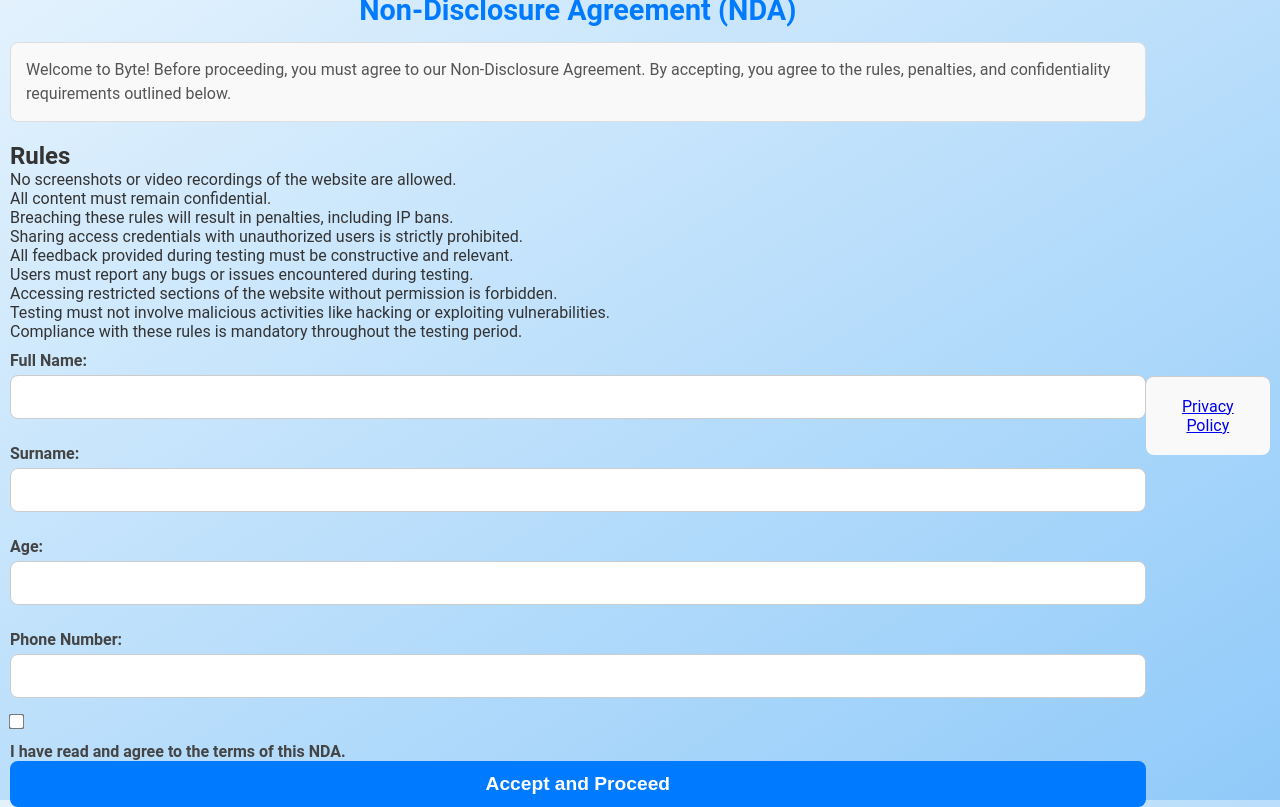
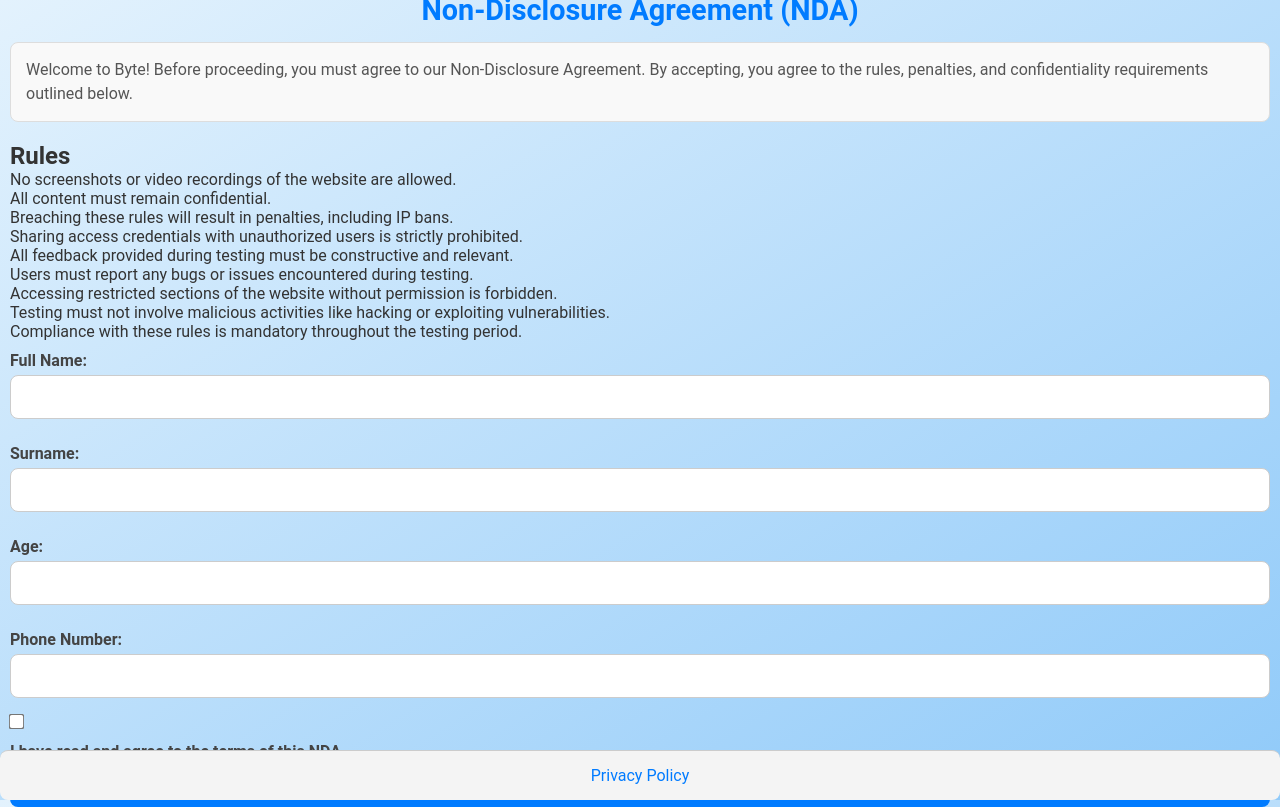
Before and after one commit to SwiftTech-Solutions/Byte-sNDA, a plain HTML site: page index.html in a window 1280 px wide. Drawn offline with Linux system fonts and the light colour scheme.

Commit message:
styles.css

```diff
--- a/styles.css
+++ b/styles.css
@@ -114,6 +114,28 @@
 
 button:active {
     transform: translateY(1px);
+}
+
+
+/* Footer Styles */
+footer.footer {
+    background-color: #f4f4f4;
+    text-align: center;
+    padding: 15px;
+    position: fixed;
+    bottom: 0;
+    width: 100%;
+    border-top: 1px solid #ccc;
+}
+
+footer.footer a {
+    color: #007BFF;
+    font-size: 1rem;
+    text-decoration: none;
+}
+
+footer.footer a:hover {
+    text-decoration: underline;
 }
 
 
```
